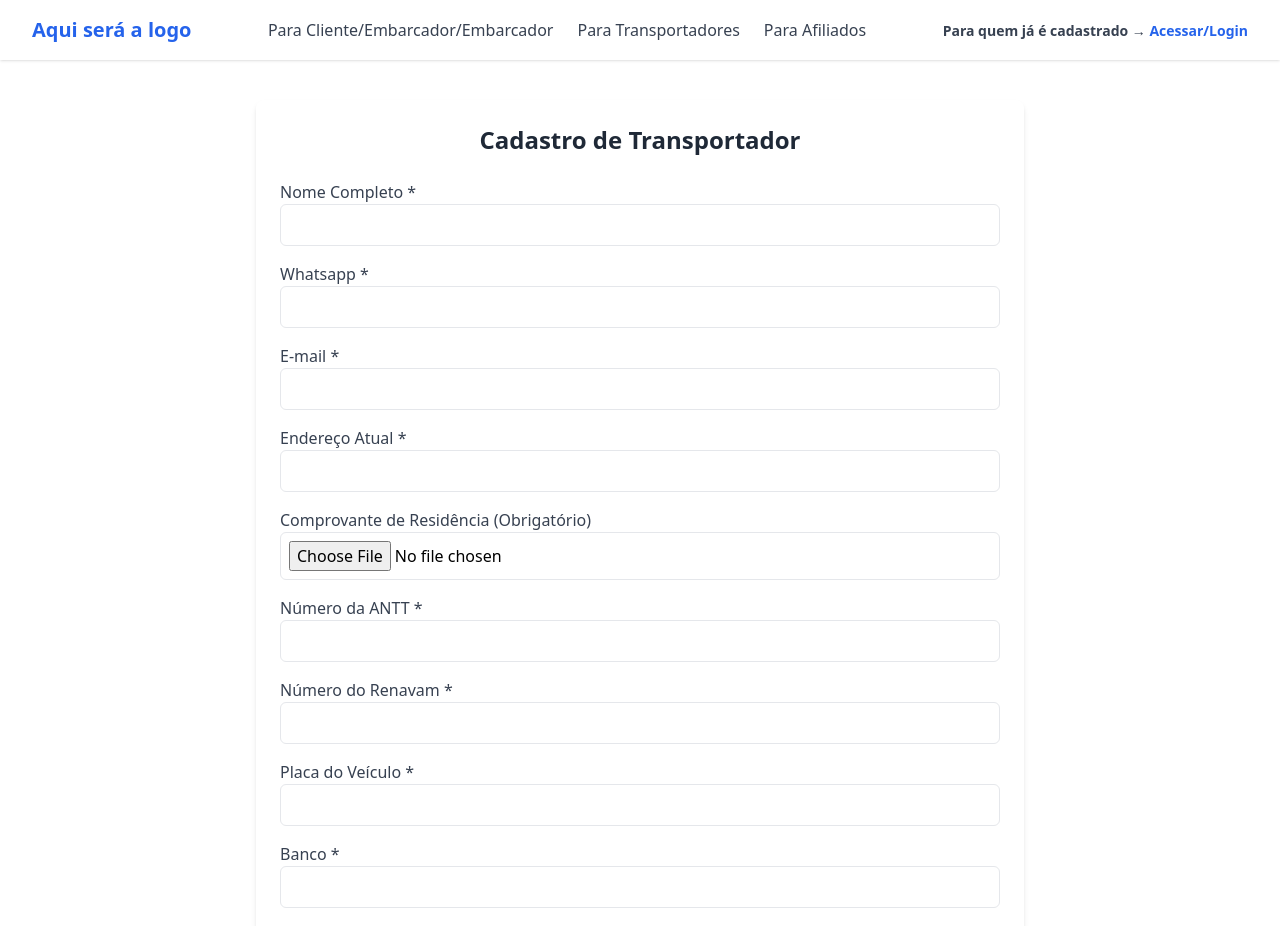
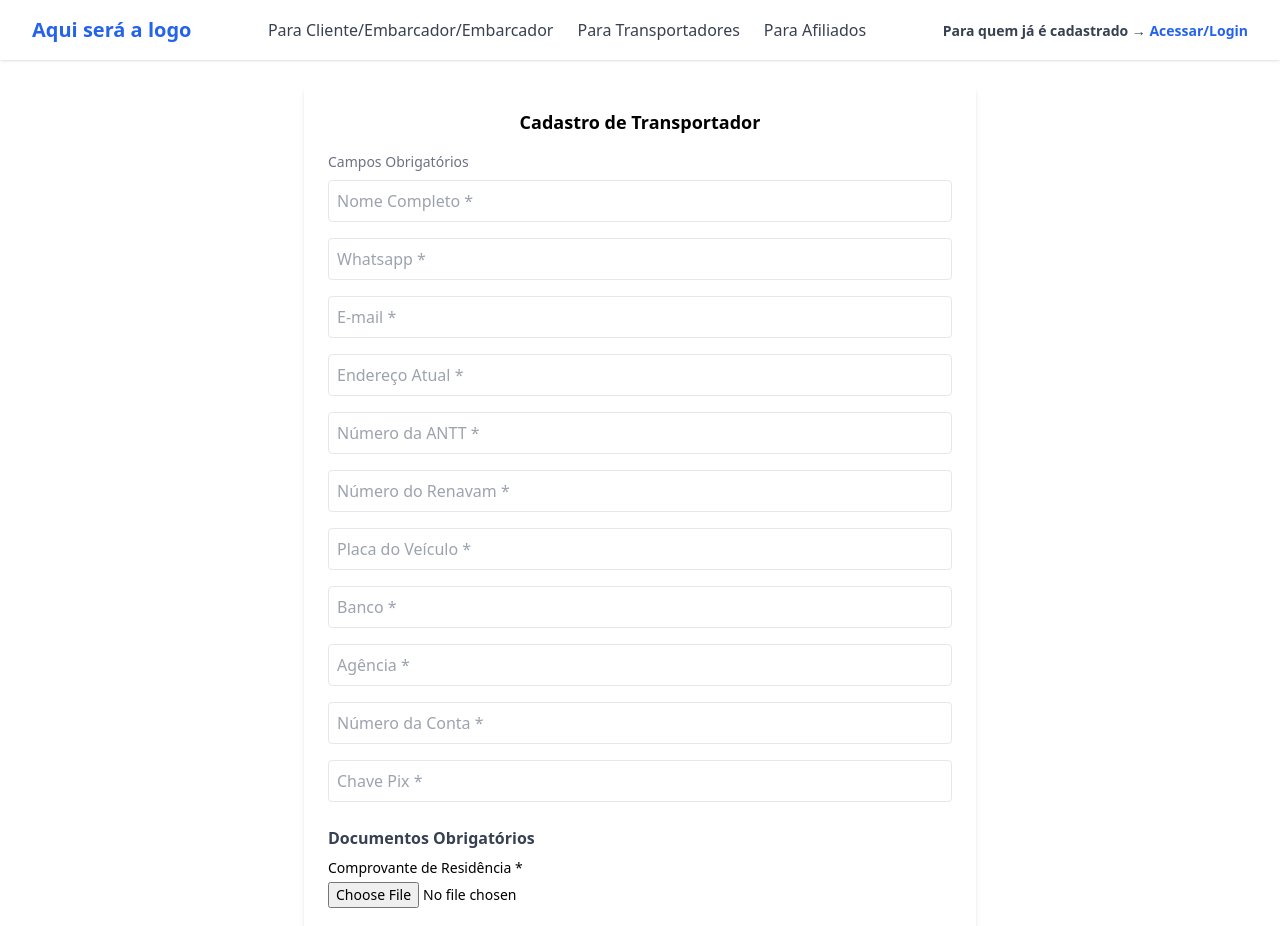
Before and after one commit to silvagoncalvesosvaldo-lab/melhores-transporte-react, a React (Vite) app: page /transportador in a window 1280 px wide. Shown: the top 926 px of the page. Built offline with nearby package versions, Linux system fonts and the light colour scheme.

Commit message:
Melhoria no formulário de Transportador: descrição clara em Documentos Opcionais

```diff
--- a/src/pages/Transportador.jsx
+++ b/src/pages/Transportador.jsx
@@ -1,116 +1,268 @@
+import React, { useState } from "react";
+
 export default function Transportador() {
+  const [formData, setFormData] = useState({
+    nome: "",
+    whatsapp: "",
+    email: "",
+    endereco: "",
+    antt: "",
+    renavam: "",
+    placa: "",
+    banco: "",
+    agencia: "",
+    conta: "",
+    pix: "",
+    comprovanteResidencia: null,
+    fotoTransportador: null,
+    fotoFrenteVeiculo: null,
+    fotoTraseiraVeiculo: null,
+    documentoVeiculo: null,
+    cnh: null,
+    rg: null,
+    cpf: null,
+    outrosDocs: null,
+  });
+
+  const handleChange = (e) => {
+    const { name, value, files } = e.target;
+    setFormData({
+      ...formData,
+      [name]: files ? files[0] : value,
+    });
+  };
+
+  const handleSubmit = (e) => {
+    e.preventDefault();
+    console.log("Formulário enviado:", formData);
+    alert("Cadastro enviado com sucesso!");
+  };
+
   return (
-    <div className="max-w-3xl mx-auto p-6 bg-white shadow-md rounded-lg mt-10">
-      <h2 className="text-2xl font-bold mb-6 text-center text-gray-800">
-        Cadastro de Transportador
-      </h2>
+    <div className="flex justify-center p-6">
+      <form
+        onSubmit={handleSubmit}
+        className="w-full max-w-2xl bg-white p-6 rounded-lg shadow-md"
+      >
+        <h2 className="text-center text-lg font-bold mb-4">
+          Cadastro de Transportador
+        </h2>
 
-      <form className="space-y-4">
-        <div>
-          <label className="block text-gray-700">Nome Completo *</label>
-          <input type="text" required className="w-full p-2 border rounded-md" />
+        <p className="text-sm text-gray-500 mb-2">Campos Obrigatórios</p>
+
+        {/* Dados pessoais */}
+        <div className="grid grid-cols-1 gap-4">
+          <input
+            type="text"
+            name="nome"
+            placeholder="Nome Completo *"
+            required
+            onChange={handleChange}
+            className="border p-2 rounded"
+          />
+          <input
+            type="text"
+            name="whatsapp"
+            placeholder="Whatsapp *"
+            required
+            onChange={handleChange}
+            className="border p-2 rounded"
+          />
+          <input
+            type="email"
+            name="email"
+            placeholder="E-mail *"
+            required
+            onChange={handleChange}
+            className="border p-2 rounded"
+          />
+          <input
+            type="text"
+            name="endereco"
+            placeholder="Endereço Atual *"
+            required
+            onChange={handleChange}
+            className="border p-2 rounded"
+          />
+          <input
+            type="text"
+            name="antt"
+            placeholder="Número da ANTT *"
+            required
+            onChange={handleChange}
+            className="border p-2 rounded"
+          />
+          <input
+            type="text"
+            name="renavam"
+            placeholder="Número do Renavam *"
+            required
+            onChange={handleChange}
+            className="border p-2 rounded"
+          />
+          <input
+            type="text"
+            name="placa"
+            placeholder="Placa do Veículo *"
+            required
+            onChange={handleChange}
+            className="border p-2 rounded"
+          />
+          <input
+            type="text"
+            name="banco"
+            placeholder="Banco *"
+            required
+            onChange={handleChange}
+            className="border p-2 rounded"
+          />
+          <input
+            type="text"
+            name="agencia"
+            placeholder="Agência *"
+            required
+            onChange={handleChange}
+            className="border p-2 rounded"
+          />
+          <input
+            type="text"
+            name="conta"
+            placeholder="Número da Conta *"
+            required
+            onChange={handleChange}
+            className="border p-2 rounded"
+          />
+          <input
+            type="text"
+            name="pix"
+            placeholder="Chave Pix *"
+            required
+            onChange={handleChange}
+            className="border p-2 rounded"
+          />
         </div>
 
-        <div>
-          <label className="block text-gray-700">Whatsapp *</label>
-          <input type="text" required className="w-full p-2 border rounded-md" />
+        {/* Documentos Obrigatórios */}
+        <h3 className="mt-6 font-semibold text-gray-700">
+          Documentos Obrigatórios
+        </h3>
+        <div className="grid grid-cols-1 gap-4 mt-2">
+          <label className="text-sm font-medium">
+            Comprovante de Residência *
+            <input
+              type="file"
+              name="comprovanteResidencia"
+              required
+              onChange={handleChange}
+              className="block mt-1"
+            />
+          </label>
+
+          <label className="text-sm font-medium">
+            Foto do Transportador *
+            <input
+              type="file"
+              name="fotoTransportador"
+              required
+              onChange={handleChange}
+              className="block mt-1"
+            />
+          </label>
+
+          <label className="text-sm font-medium">
+            Foto do Veículo - Frente (Placa visível) *
+            <input
+              type="file"
+              name="fotoFrenteVeiculo"
+              required
+              onChange={handleChange}
+              className="block mt-1"
+            />
+          </label>
+
+          <label className="text-sm font-medium">
+            Foto do Veículo - Traseira (Placa visível) *
+            <input
+              type="file"
+              name="fotoTraseiraVeiculo"
+              required
+              onChange={handleChange}
+              className="block mt-1"
+            />
+          </label>
+
+          <label className="text-sm font-medium">
+            Documento do Veículo (se arrendado/alugado) *
+            <span className="block text-xs text-gray-500">
+              Obrigatório apenas em caso de arrendamento, aluguel ou similares.
+            </span>
+            <input
+              type="file"
+              name="documentoVeiculo"
+              required
+              onChange={handleChange}
+              className="block mt-1"
+            />
+          </label>
         </div>
 
-        <div>
-          <label className="block text-gray-700">E-mail *</label>
-          <input type="email" required className="w-full p-2 border rounded-md" />
+        {/* Documentos Opcionais */}
+        <h3 className="mt-6 font-semibold text-gray-700">
+          Documentos Opcionais:{" "}
+          <span className="text-sm font-normal text-gray-600">
+            (Se cadastrados abaixo, a plataforma usará somente para monitorar e
+            enviará alertas antecipados de vencimento, e no dia do vencimento).
+          </span>
+        </h3>
+        <div className="grid grid-cols-1 gap-4 mt-2">
+          <label className="text-sm font-medium">
+            CNH
+            <input
+              type="file"
+              name="cnh"
+              onChange={handleChange}
+              className="block mt-1"
+            />
+          </label>
+
+          <label className="text-sm font-medium">
+            RG
+            <input
+              type="file"
+              name="rg"
+              onChange={handleChange}
+              className="block mt-1"
+            />
+          </label>
+
+          <label className="text-sm font-medium">
+            CPF
+            <input
+              type="file"
+              name="cpf"
+              onChange={handleChange}
+              className="block mt-1"
+            />
+          </label>
+
+          <label className="text-sm font-medium">
+            Outros Documentos
+            <input
+              type="file"
+              name="outrosDocs"
+              onChange={handleChange}
+              className="block mt-1"
+            />
+          </label>
         </div>
 
-        <div>
-          <label className="block text-gray-700">Endereço Atual *</label>
-          <input type="text" required className="w-full p-2 border rounded-md" />
-        </div>
-
-        <div>
-          <label className="block text-gray-700">Comprovante de Residência (Obrigatório)</label>
-          <input type="file" required className="w-full p-2 border rounded-md" />
-        </div>
-
-        <div>
-          <label className="block text-gray-700">Número da ANTT *</label>
-          <input type="text" required className="w-full p-2 border rounded-md" />
-        </div>
-
-        <div>
-          <label className="block text-gray-700">Número do Renavam *</label>
-          <input type="text" required className="w-full p-2 border rounded-md" />
-        </div>
-
-        <div>
-          <label className="block text-gray-700">Placa do Veículo *</label>
-          <input type="text" required className="w-full p-2 border rounded-md" />
-        </div>
-
-        <div>
-          <label className="block text-gray-700">Banco *</label>
-          <input type="text" required className="w-full p-2 border rounded-md" />
-        </div>
-
-        <div>
-          <label className="block text-gray-700">Agência *</label>
-          <input type="text" required className="w-full p-2 border rounded-md" />
-        </div>
-
-        <div>
-          <label className="block text-gray-700">Número da Conta *</label>
-          <input type="text" required className="w-full p-2 border rounded-md" />
-        </div>
-
-        <div>
-          <label className="block text-gray-700">Chave Pix *</label>
-          <input type="text" required className="w-full p-2 border rounded-md" />
-        </div>
-
-        <div>
-          <label className="block text-gray-700">Foto do Transportador *</label>
-          <input type="file" required className="w-full p-2 border rounded-md" />
-        </div>
-
-        <div>
-          <label className="block text-gray-700">Foto da Frente do Veículo (Placa visível) *</label>
-          <input type="file" required className="w-full p-2 border rounded-md" />
-        </div>
-
-        <div>
-          <label className="block text-gray-700">Foto da Traseira do Veículo (Placa visível) *</label>
-          <input type="file" required className="w-full p-2 border rounded-md" />
-        </div>
-
-        <div>
-          <label className="block text-gray-700">Documento obrigatório caso o caminhão seja arrendado, alugado ou similares legalmente aceitos</label>
-          <input type="file" className="w-full p-2 border rounded-md" />
-        </div>
-
-        <div>
-          <label className="block text-gray-700">CNH (Opcional)</label>
-          <input type="file" className="w-full p-2 border rounded-md" />
-        </div>
-
-        <div>
-          <label className="block text-gray-700">RG (Opcional)</label>
-          <input type="file" className="w-full p-2 border rounded-md" />
-        </div>
-
-        <div>
-          <label className="block text-gray-700">CPF (Opcional)</label>
-          <input type="file" className="w-full p-2 border rounded-md" />
-        </div>
-
-        <div>
-          <label className="block text-gray-700">Outros Documentos (Opcional)</label>
-          <input type="file" className="w-full p-2 border rounded-md" />
-        </div>
-
-        <div className="text-center">
-          <button type="submit" className="px-6 py-2 bg-blue-600 text-white rounded-lg hover:bg-blue-700">
-            Cadastrar Transportador
-          </button>
-        </div>
+        {/* Botão */}
+        <button
+          type="submit"
+          className="w-full bg-blue-600 text-white py-2 px-4 rounded mt-6 hover:bg-blue-700"
+        >
+          Cadastrar Transportador
+        </button>
       </form>
     </div>
   );
```
